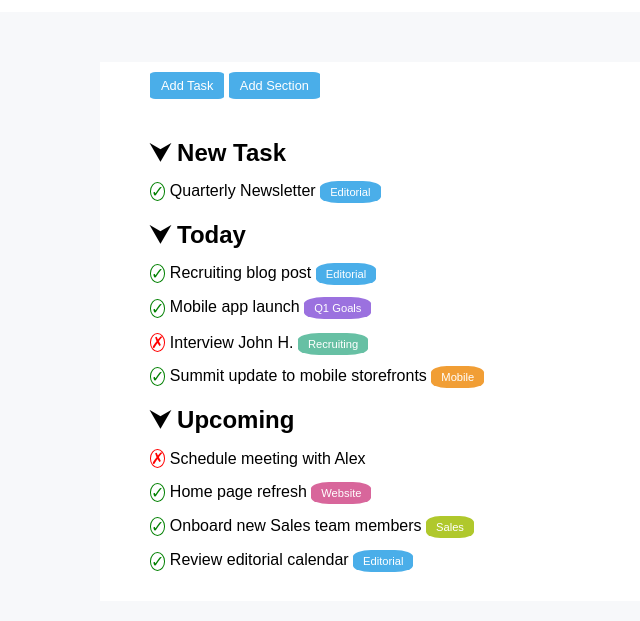
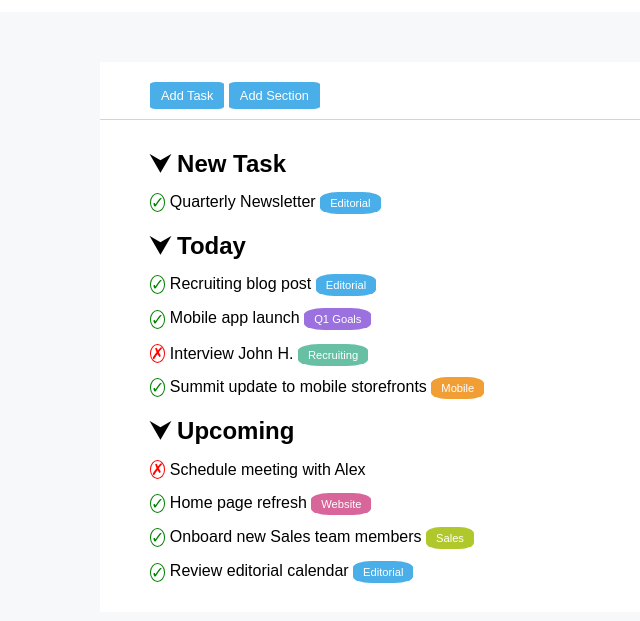
Before and after one commit to Federico-Zorzi/html-css-toboolist, a plain HTML site: page index.html in a window 1280 px wide. Shown: the part 89-710 px from the top of the page, without its empty margins (0-640 px from the left). Drawn offline with Linux system fonts and the light colour scheme.

Commit message:
modified buttons

```diff
--- a/css/style.css
+++ b/css/style.css
@@ -24,13 +24,22 @@ h2{
     font-family: Arial, Helvetica, sans-serif;
   }
 
-.container {
-    margin: 50px 100px;
+.buttons-container {
+    margin: 50px 100px 0px 100px;
     padding: 10px 50px;
     max-width: 100%;
     background-color: white;
     font-family: Arial, Helvetica, sans-serif;
+    border-bottom: 1px solid lightgrey;
   }
+
+.container {
+    margin: 0px 100px;
+    padding: 10px 50px;
+    max-width: 100%;
+    background-color: white;
+    font-family: Arial, Helvetica, sans-serif;
+}
 
   /* header */
 
@@ -54,7 +63,7 @@ h2{
   /* main */
 
   .buttons{
-    margin-bottom: 40px;
+    margin-top: 10px;
   }
 
   .button-modify-task{
@@ -74,6 +83,7 @@ h2{
   }
 
   .list{
+    margin-top: 20px;
     margin-bottom: 20px;
   }
 
--- a/index.html
+++ b/index.html
@@ -22,13 +22,15 @@
     </header>
 
     <main>
-        <div class="container">
-
+        <div class="buttons-container">
             <div class="buttons">
                 <!-- pulsanti per modifiche -->
                 <button class="button-modify-task">Add Task</button>
                 <button class="button-modify-task">Add Section</button>
             </div>
+        </div>
+
+        <div class="container">
 
             <!-- prima lista - nuove task -->
             <section class="list">
```
